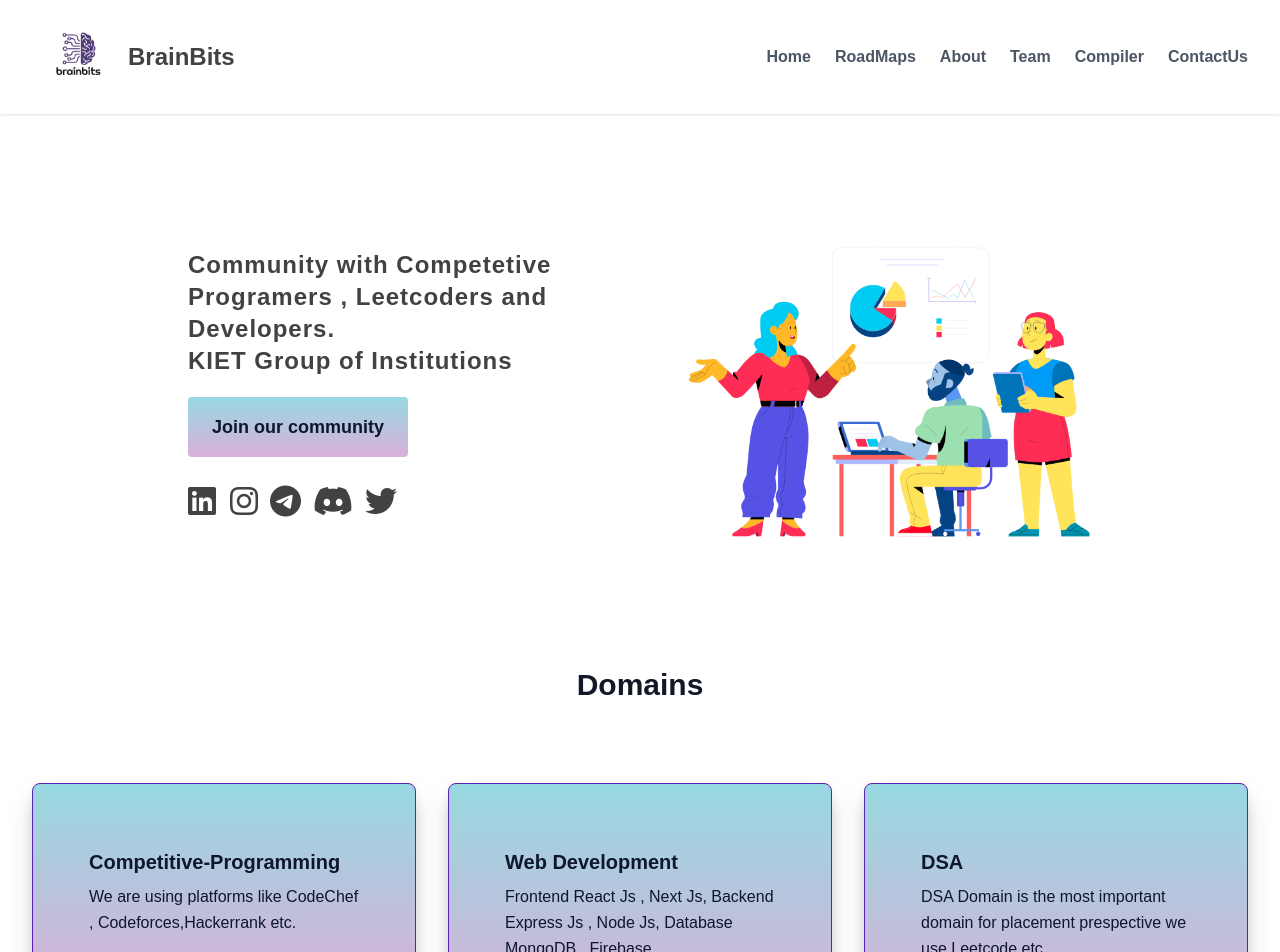
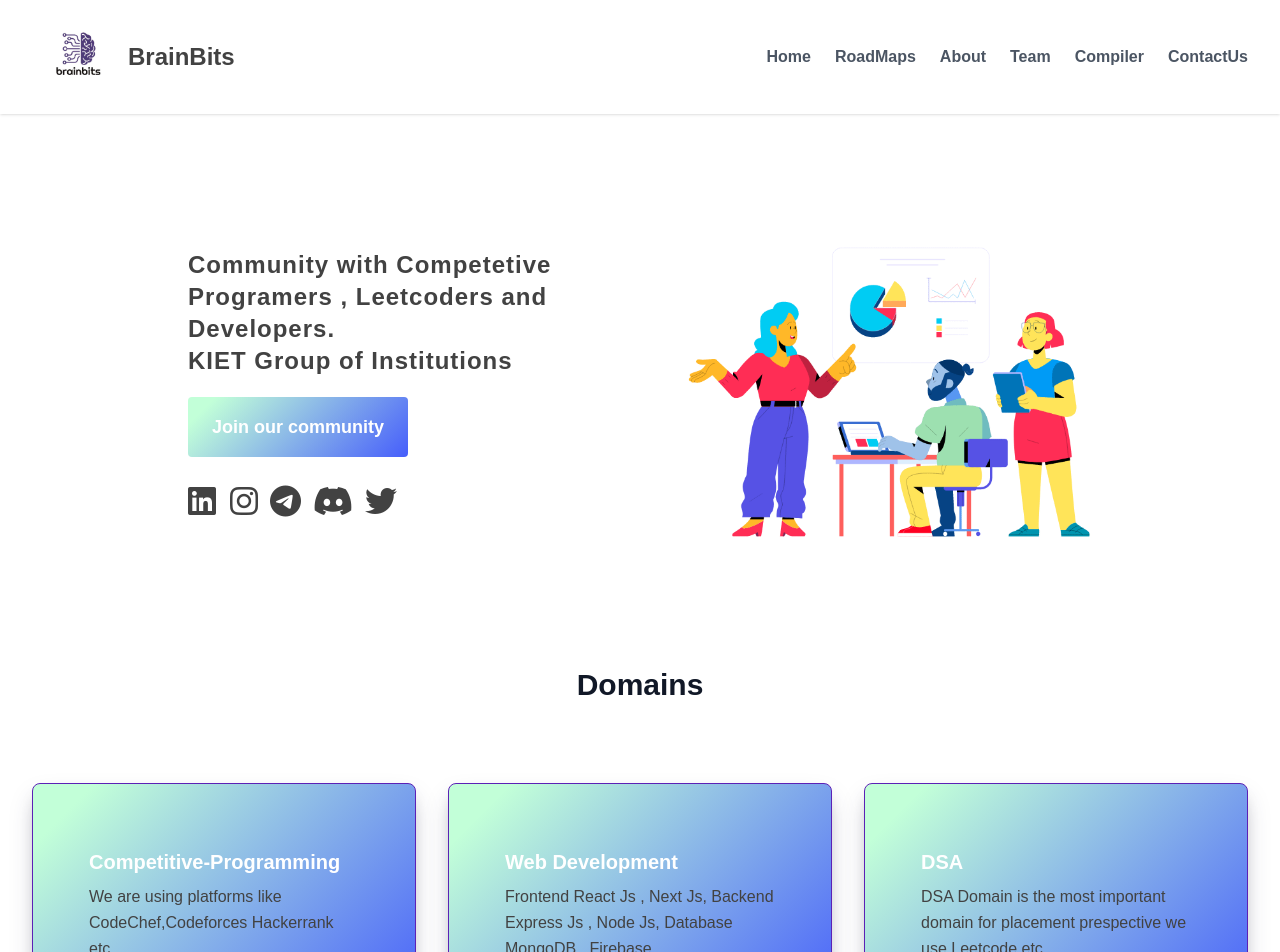
Before and after one commit to sakettiwari076/anonymous, a React (Create React App) app: page / in a window 1280 px wide. Shown: the top 952 px of the page. Built offline with nearby package versions, Linux system fonts and the light colour scheme.

Commit message:
site updated

```diff
--- a/src/components/Domains/Card.js
+++ b/src/components/Domains/Card.js
@@ -7,12 +7,12 @@ const Card = () => {
 <section className="text-gray-600  mainfont">
   <div className="container px-8 py-20 mx-auto">
     <div className="flex flex-wrap w-full mb-20 flex-col items-center text-center">
-      <h1 className="sm:text-3xl text-2xl font-semibold title-font   text-gray-900">Domains</h1>
+      <h1 className="sm:text-3xl text-2xl font-extrabold title-font   text-gray-900">Domains</h1>
     </div>
     <div className="flex flex-wrap -m-4">
-            <DomainCard  domain="Competitive-Programming" data="We are using platforms like  CodeChef , Codeforces,Hackerrank etc.  "/>
-            <DomainCard className="domback" domain="Web Development" data="Frontend React Js , Next Js, Backend Express Js  , Node Js, Database MongoDB , Firebase"/>
-            <DomainCard className="domback"  domain="DSA" data="DSA Domain is the most important domain for placement prespective we use Leetcode etc."/>
+            <DomainCard  domain="Competitive-Programming" data="We are using platforms like  CodeChef,Codeforces Hackerrank etc.  "/>
+            <DomainCard  domain="Web Development" data="Frontend React Js , Next Js, Backend Express Js  , Node Js, Database MongoDB , Firebase"/>
+            <DomainCard   domain="DSA" data="DSA Domain is the most important domain for placement prespective we use Leetcode etc."/>
 
     </div>
   </div>
--- a/src/components/Domains/DomainCard.js
+++ b/src/components/Domains/DomainCard.js
@@ -6,8 +6,8 @@ function DomainCard(props) {
     <div className="border border-violet-800  p-14 rounded-lg backgroundout domback ">
         {/* <img src='expected.webp' className='h-9'/> */}
 
-      <h2 className="text-xl   font-extrabold title-font mb-2 mt-2 antialiased ...  lg:hover:text-gray-700 cursor-pointer text-slate-900">{props.domain}</h2>
-      <p className="leading-relaxed text-base text-slate-900 font-medium hover:text-violet-600">{props.data}</p>
+      <h2 className=" text-xl   font-bold title-font mb-2 mt-2 antialiased ...  lg:hover:text-gray-700 cursor-pointer text-white">{props.domain}</h2>
+      <p className="leading-relaxed text-base font-medium hover:text-white cursor-pointer">{props.data}</p>
     </div>
   </div>
   )
--- a/src/components/Homepage/Homepage.js
+++ b/src/components/Homepage/Homepage.js
@@ -18,7 +18,7 @@ const Homepage = () => {
 
       <div className="flex justify-center">
         <a href='https://forms.gle/cjCWWXFrfLhUq7oD9'>
-        <button className="inline-flex domback text-slate-900 font-bold bg-indigo-500 border-0 py-4 px-6 focus:outline-none mt-5 hover:bg-indigo-600 rounded text-lg">Join our community</button>
+        <button className=" domback inline-flex  text-white font-bold  bg-indigo-500 border-0 py-4 px-6 focus:outline-none mt-5 hover:bg-indigo-600 rounded text-lg">Join our community</button>
         </a>
         {/* <button className="ml-4 inline-flex text-gray-700 bg-gray-100 border-0 py-2 px-6 focus:outline-none hover:bg-gray-200 rounded text-lg">Button</button> */}
       </div>
--- a/src/index.css
+++ b/src/index.css
@@ -55,10 +55,12 @@ color: #0088CC;
 .disc:hover{
     color: black;
 }
+.btn{
+    background-image: linear-gradient( 135deg, #FCCF31 10%, #F55555 100%);
+}
 .domback{
+    background-image: linear-gradient( 135deg, #C2FFD8 10%, #465EFB 100%);
 
-    background-color: #D9AFD9;
-    background-image: linear-gradient(0deg, #D9AFD9 0%, #97D9E1 100%);
 
 
 
```
